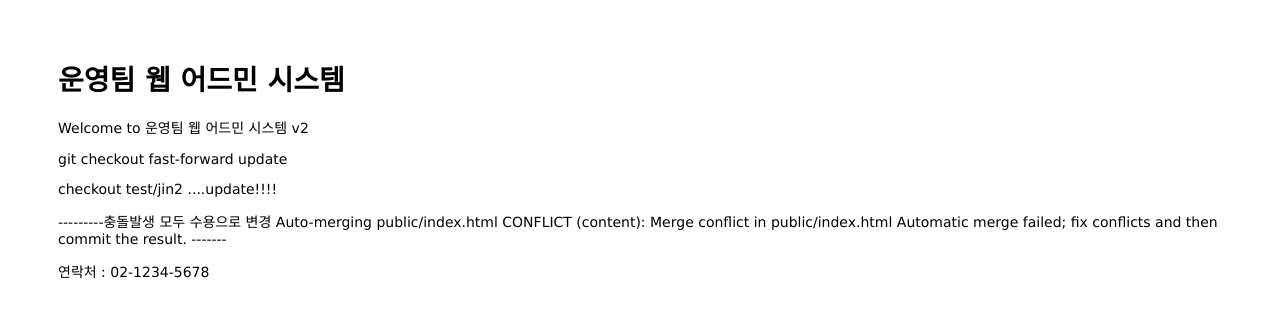
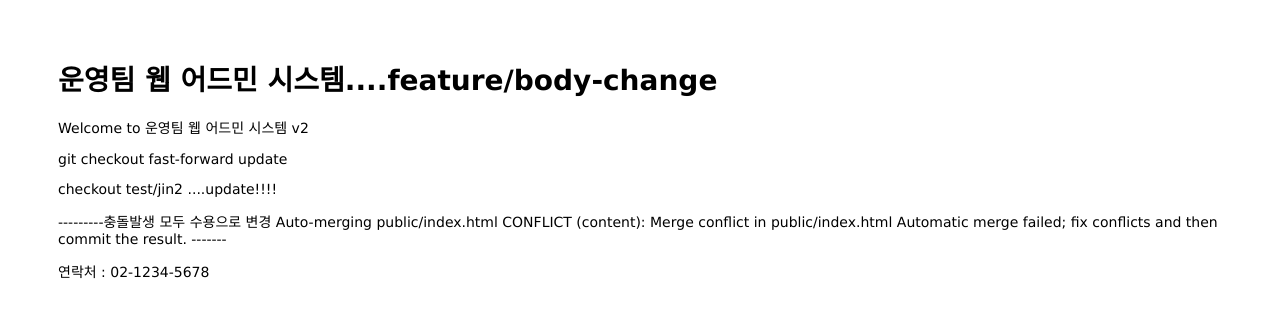
Before and after one commit to JeoungJin/mastering-git-github, a website: page public/index.html in a window 1280 px wide. Drawn offline with Linux system fonts and the light colour scheme.

Commit message:
Change Body

```diff
--- a/public/index.html
+++ b/public/index.html
@@ -6,7 +6,7 @@
 </head>
 
 <body>
-  <h1>운영팀 웹 어드민 시스템</h1>
+  <h1>운영팀 웹 어드민 시스템....feature/body-change</h1>
   <p>Welcome to 운영팀 웹 어드민 시스템 v2</p>
   <p>git checkout fast-forward update</p>
   <p>checkout test/jin2 ....update!!!!  </p>
```
